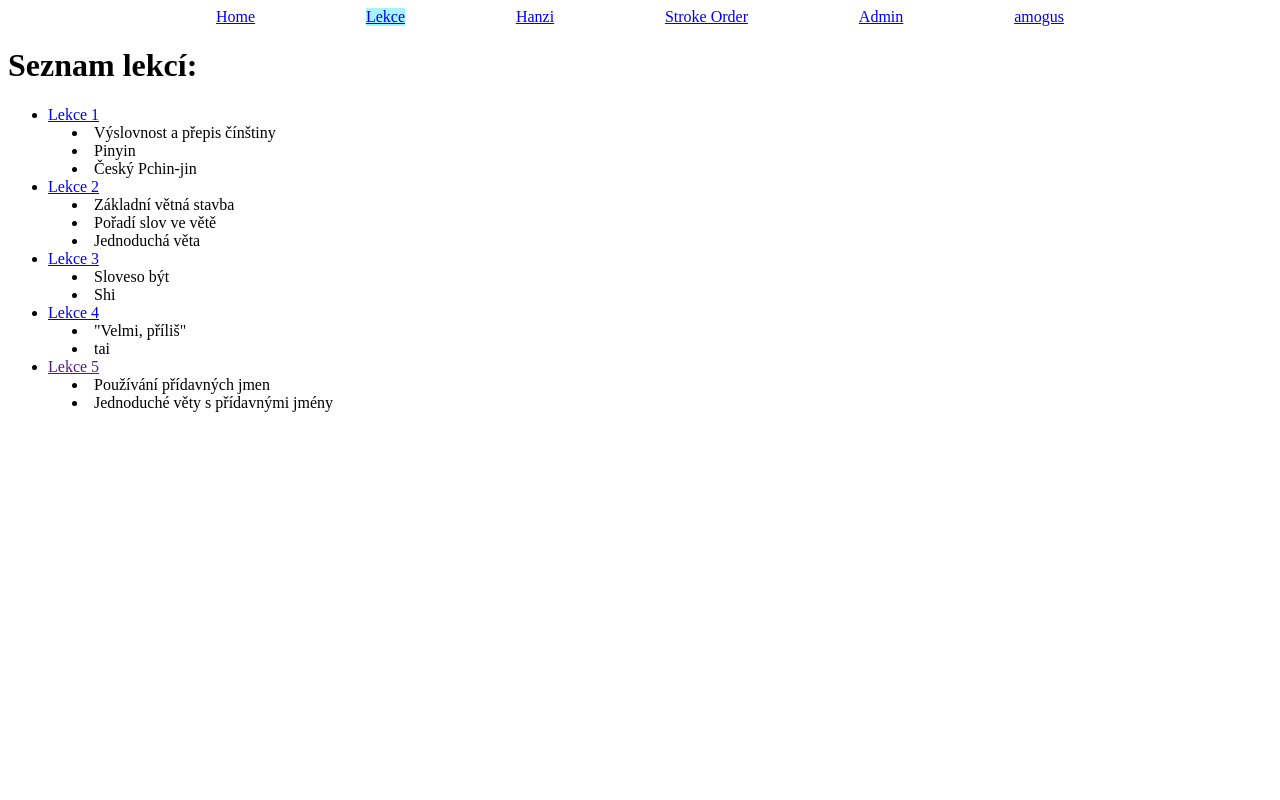
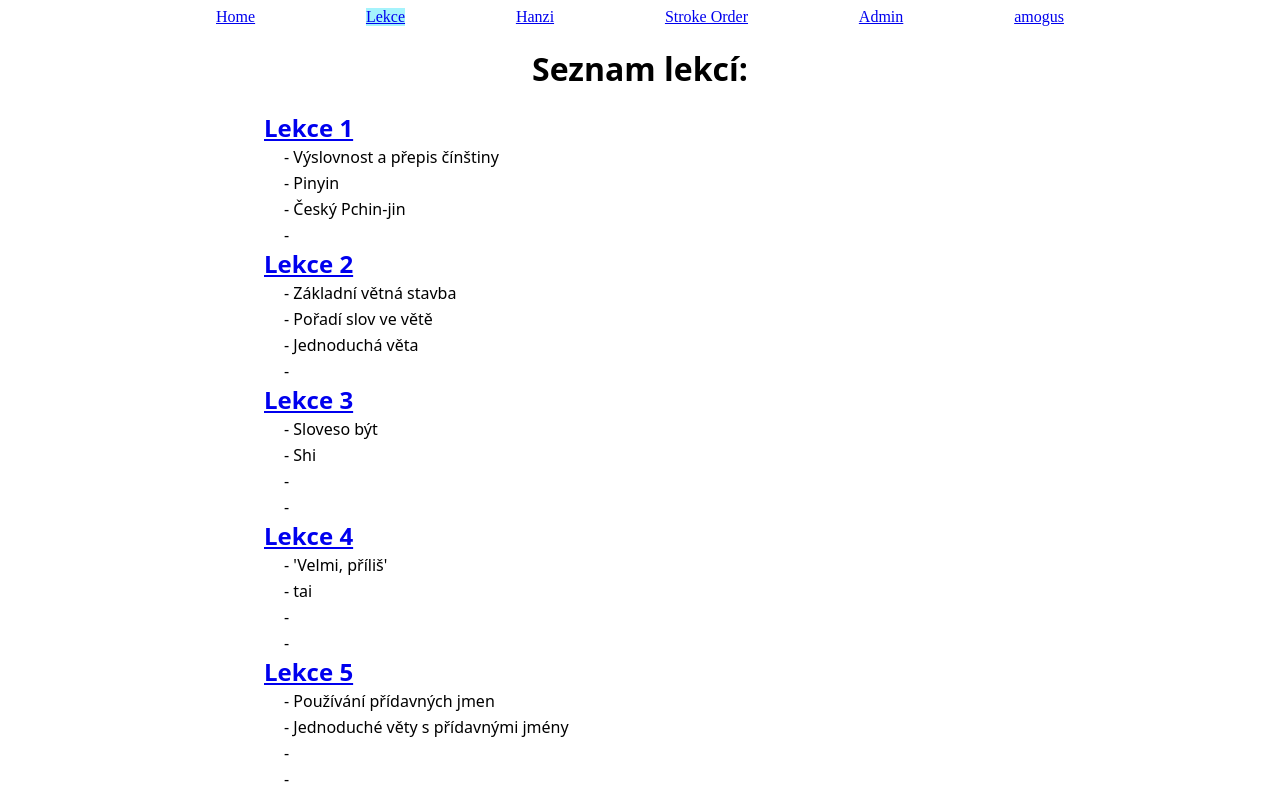
Before and after one commit to kokssik/ChineseApp2, a SvelteKit app: page /lekce in a window 1280 px wide. Built offline with nearby package versions, Linux system fonts and the light colour scheme.

Commit message:
created Seznam comp, edited Lekce

```diff
--- /dev/null
+++ b/src/lib/components/Seznam.svelte
@@ -0,0 +1,19 @@
+<script>
+    import { page } from "$app/stores";
+    export let nadpis;
+    export let odkaz;
+    export let sub1;
+    export let sub2;
+    export let sub3;
+    export let sub4;
+</script>
+
+<div class="text-column ml-64">
+    <div class="font-sans leading-relaxed">
+        <div class="text-2xl font-bold"><a href={odkaz}>{nadpis}</a></div>
+        <div class="leading-relaxed ml-5">- {sub1}</div>
+        <div class="leading-relaxed ml-5">- {sub2}</div>
+        <div class="leading-relaxed ml-5">- {sub3}</div>
+        <div class="leading-relaxed ml-5">- {sub4}</div>
+    </div>
+</div>
--- a/src/routes/lekce/+page.svelte
+++ b/src/routes/lekce/+page.svelte
@@ -1,51 +1,49 @@
 <script>
   import List from "$lib/components/HanziCard.svelte";
+  import Seznam from "$lib/components/Seznam.svelte";
 </script>
 
-<div class="text-column">
-  <h1>Seznam lekcí:</h1>
+<div>
+  <h1 class="text-center font-sans">Seznam lekcí:</h1>
 
-  <ul class="list-disc">
-    <li>
-      <a href="/lekce/lekce69">Lekce 1</a>
-      <ul class="list-disc list-inside pl-6">
-        <li>Výslovnost a přepis čínštiny</li>
-        <li>Pinyin</li>
-        <li>Český Pchin-jin</li>
-      </ul>
-    </li>
-
-    <li>
-      <a href="/lekce/lekce420">Lekce 2</a>
-      <ul class="list-disc list-inside pl-6">
-        <li>Základní větná stavba</li>
-        <li>Pořadí slov ve větě</li>
-        <li>Jednoduchá věta</li>
-      </ul>
-    </li>
-
-    <li>
-      <a href="/lekce/3">Lekce 3</a>
-      <ul class="list-disc list-inside pl-6">
-        <li>Sloveso být</li>
-        <li>Shi</li>
-      </ul>
-    </li>
-
-    <li>
-      <a href="/lekce/4">Lekce 4</a>
-      <ul class="list-disc list-inside pl-6">
-        <li>"Velmi, příliš"</li>
-        <li>tai</li>
-      </ul>
-    </li>
-
-    <li>
-      <a href="">Lekce 5</a>
-      <ul class="list-disc list-inside pl-6">
-        <li>Používání přídavných jmen</li>
-        <li>Jednoduché věty s přídavnými jmény</li>
-      </ul>
-    </li>
-  </ul>
+  <Seznam
+    nadpis="Lekce 1"
+    odkaz="/lekce/69"
+    sub1="Výslovnost a přepis čínštiny"
+    sub2="Pinyin"
+    sub3="Český Pchin-jin"
+    sub4=""
+  />
+  <Seznam
+    nadpis="Lekce 2"
+    odkaz="/lekce/69"
+    sub1="Základní větná stavba"
+    sub2="Pořadí slov ve větě"
+    sub3="Jednoduchá věta"
+    sub4=""
+  />
+  <Seznam
+    nadpis="Lekce 3"
+    odkaz="/lekce/69"
+    sub1="Sloveso být"
+    sub2="Shi"
+    sub3=""
+    sub4=""
+  />
+  <Seznam
+    nadpis="Lekce 4"
+    odkaz="/lekce/69"
+    sub1="'Velmi, příliš'"
+    sub2="tai"
+    sub3=""
+    sub4=""
+  />
+  <Seznam
+    nadpis="Lekce 5"
+    odkaz="/lekce/69"
+    sub1="Používání přídavných jmen"
+    sub2="Jednoduché věty s přídavnými jmény"
+    sub3=""
+    sub4=""
+  />
 </div>
```
Also changed, not shown: src/routes/+layout.svelte (+20 -0 lines).
